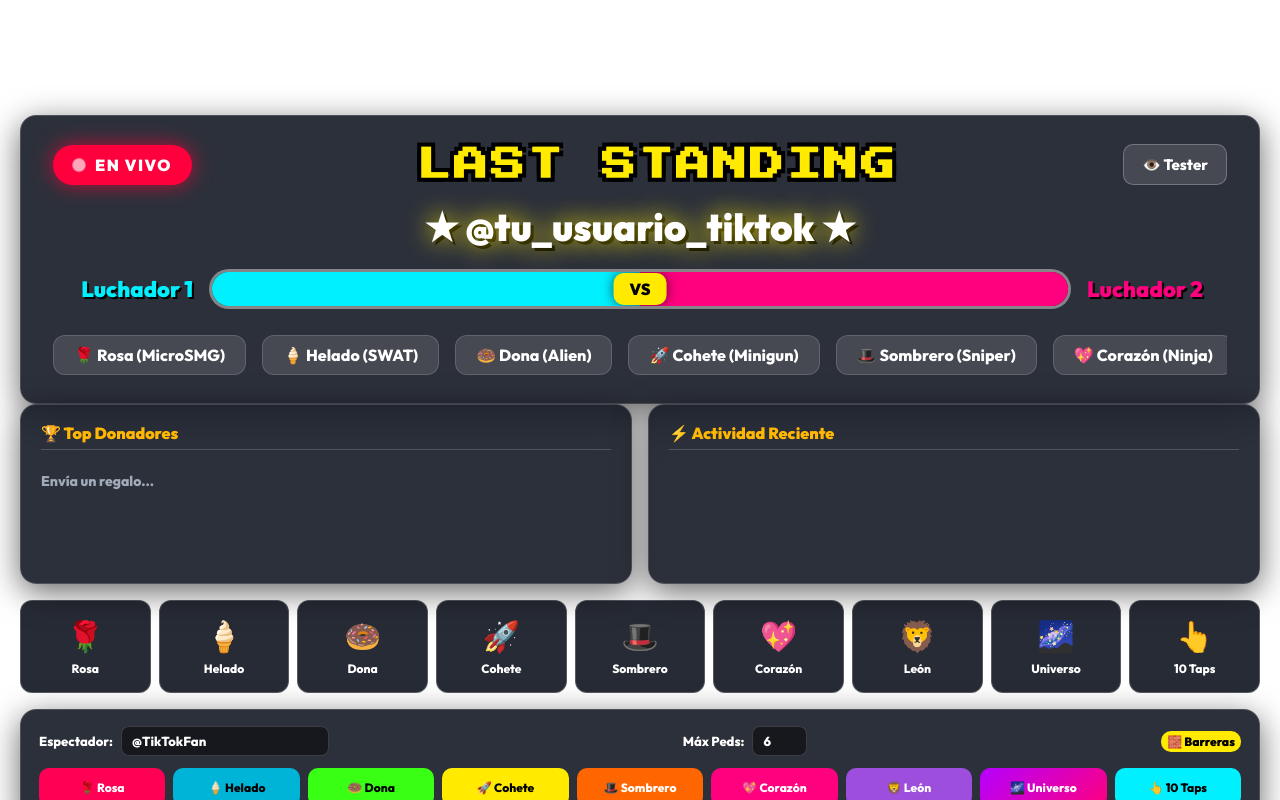
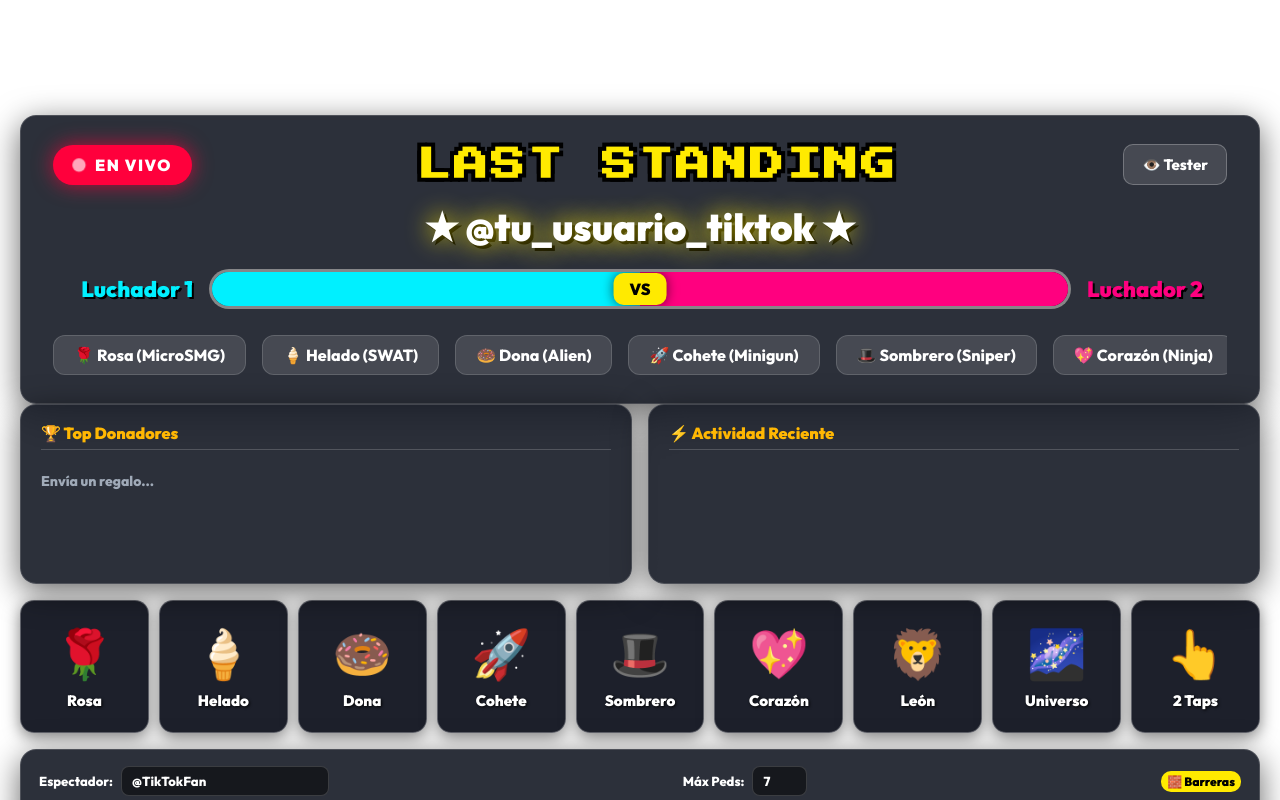
Before and after one commit to ignacioFinochietti/GTA-Fight-MOD, a plain HTML site: page overlay/index.html in a window 1280 px wide. Drawn offline with Linux system fonts and the light colour scheme.

Commit message:
style: enlarge bottom gift catalog icons and update 10 taps to 2 taps

```diff
--- a/overlay/index.html
+++ b/overlay/index.html
@@ -39,7 +39,7 @@
                 <span class="ticker-item">💖 Corazón (Ninja)</span>
                 <span class="ticker-item">🦁 León (Boss Alien 1000HP)</span>
                 <span class="ticker-item">🌌 Universo (Contenedor)</span>
-                <span class="ticker-item">👆 10 Taps (Bateador)</span>
+                <span class="ticker-item">👆 2 Taps (Bateador)</span>
             </div>
         </header>
 
@@ -75,7 +75,7 @@
                 <div class="gift-tile"><span class="gift-icon">💖</span><span class="gift-lbl">Corazón</span></div>
                 <div class="gift-tile"><span class="gift-icon">🦁</span><span class="gift-lbl">León</span></div>
                 <div class="gift-tile"><span class="gift-icon">🌌</span><span class="gift-lbl">Universo</span></div>
-                <div class="gift-tile"><span class="gift-icon">👆</span><span class="gift-lbl">10 Taps</span></div>
+                <div class="gift-tile"><span class="gift-icon">👆</span><span class="gift-lbl">2 Taps</span></div>
             </div>
 
             <!-- BOTONERA TESTER FLOTANTE (OCULTABLE) -->
@@ -88,7 +88,7 @@
 
                     <div class="input-item">
                         <label>Máx Peds:</label>
-                        <input type="number" id="ped-cap-input" value="6" min="1" max="20" style="width: 55px;" onchange="updatePedCap()">
+                        <input type="number" id="ped-cap-input" value="7" min="1" max="20" style="width: 55px;" onchange="updatePedCap()">
                     </div>
 
                     <button class="btn btn-walls" onclick="toggleWalls()">🧱 Barreras</button>
@@ -103,7 +103,7 @@
                     <button class="btn btn-heart" onclick="triggerGift('Heart')">💖 Corazón</button>
                     <button class="btn btn-lion" onclick="triggerGift('Lion')">🦁 León</button>
                     <button class="btn btn-universe" onclick="triggerGift('Universe')">🌌 Universo</button>
-                    <button class="btn btn-taps" onclick="triggerTaps()">👆 10 Taps</button>
+                    <button class="btn btn-taps" onclick="triggerTaps()">👆 2 Taps</button>
                 </div>
             </div>
         </footer>
--- a/overlay/styles.css
+++ b/overlay/styles.css
@@ -260,23 +260,30 @@ html, body {
     width: 100%;
     display: grid;
     grid-template-columns: repeat(9, 1fr);
-    gap: 8px;
+    gap: 10px;
 }
 
 .gift-tile {
-    background: rgba(10, 14, 26, 0.88);
-    border: 1px solid rgba(255, 255, 255, 0.22);
-    border-radius: 12px;
-    padding: 16px 6px;
+    background: rgba(10, 14, 26, 0.92);
+    border: 1.5px solid rgba(255, 255, 255, 0.3);
+    border-radius: 14px;
+    padding: 22px 8px;
     display: flex;
     flex-direction: column;
     align-items: center;
     justify-content: center;
-    gap: 6px;
+    gap: 8px;
+    box-shadow: 0 4px 16px rgba(0, 0, 0, 0.5);
+    transition: transform 0.2s, border-color 0.2s;
 }
 
-.gift-tile .gift-icon { font-size: 30px; }
-.gift-tile .gift-lbl { font-size: 12px; font-weight: 800; color: #fff; text-align: center; }
+.gift-tile:hover {
+    transform: translateY(-2px);
+    border-color: var(--neon-yellow);
+}
+
+.gift-tile .gift-icon { font-size: 48px; }
+.gift-tile .gift-lbl { font-size: 15px; font-weight: 900; color: #ffffff; text-align: center; text-shadow: 1px 1px 3px #000; }
 
 /* BOTONERA TESTER FLOTANTE */
 .control-footer-vertical {
--- a/overlay/tiktok_style.css
+++ b/overlay/tiktok_style.css
@@ -161,20 +161,20 @@ body {
     width: 100%;
     display: grid;
     grid-template-columns: repeat(9, 1fr);
-    gap: 8px;
+    gap: 10px;
 }
 
 .gift-tile {
-    background: rgba(0, 0, 0, 0.8);
-    border: 1px solid rgba(255, 255, 255, 0.2);
-    border-radius: 12px;
-    padding: 12px 4px;
+    background: rgba(0, 0, 0, 0.88);
+    border: 1.5px solid rgba(255, 255, 255, 0.3);
+    border-radius: 14px;
+    padding: 18px 6px;
     display: flex;
     flex-direction: column;
     align-items: center;
     justify-content: center;
-    gap: 4px;
+    gap: 6px;
 }
 
-.gift-tile .gift-badge { font-size: 24px; }
-.gift-tile .gift-lbl { font-size: 11px; font-weight: 800; color: #fff; text-align: center; }
+.gift-tile .gift-badge, .gift-tile .gift-icon { font-size: 44px; }
+.gift-tile .gift-lbl { font-size: 15px; font-weight: 900; color: #fff; text-align: center; text-shadow: 1px 1px 2px #000; }
```
